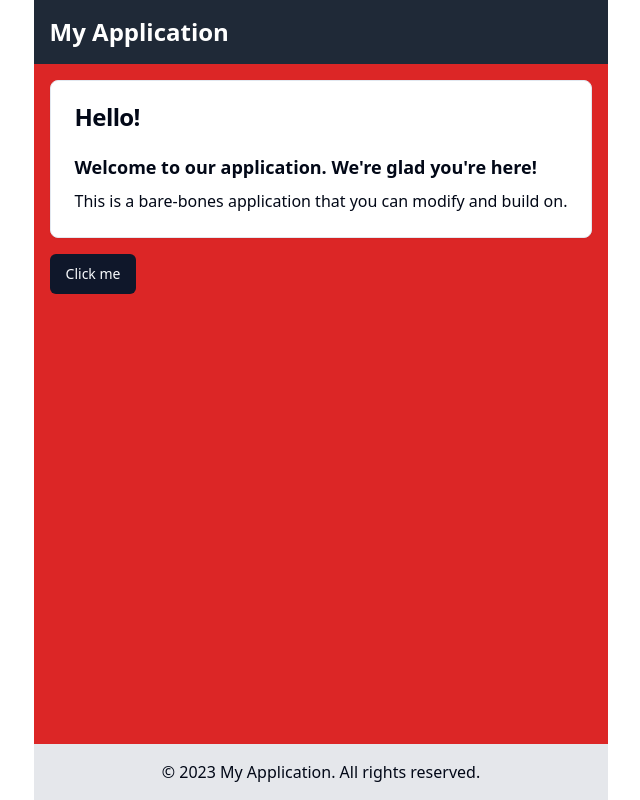
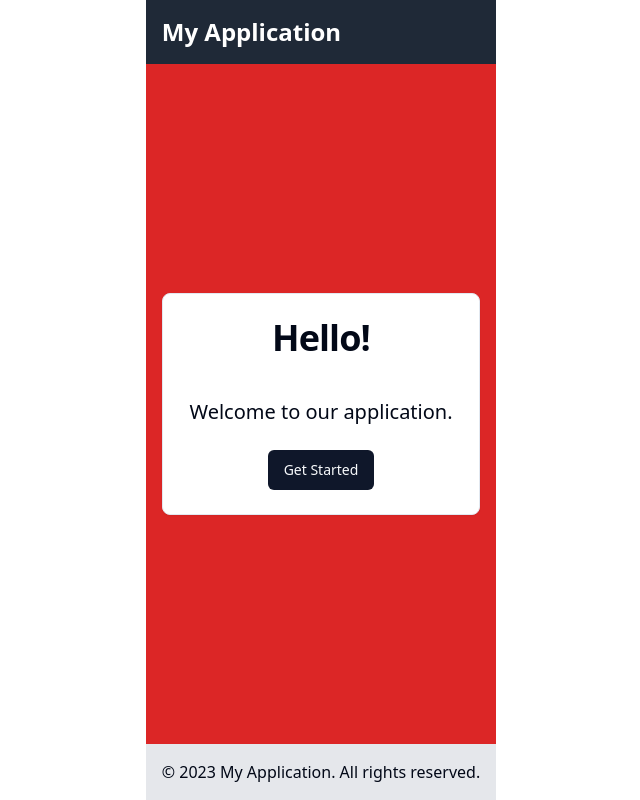
Before and after one commit to GPT-Engineer-App-Dev/modify-build-on, a React (Vite) app: page / in a window 1280 px wide. Shown: the whole page, without its empty margins (319-959 px from the left). Built offline with nearby package versions, Linux system fonts and the light colour scheme.

Commit message:
GPT Engineer Update

```diff
--- a/src/pages/Index.jsx
+++ b/src/pages/Index.jsx
@@ -9,18 +9,16 @@ const HomePage = () => {
         <h1 className="text-2xl font-bold">My Application</h1>
       </header>
 
-      <main className="flex-grow p-4 bg-red-600">
-        <Card className="mb-4">
+      <main className="flex-grow p-4 bg-red-600 flex items-center justify-center">
+        <Card className="w-full max-w-md text-center">
           <CardHeader>
-            <CardTitle>Hello!</CardTitle>
+            <CardTitle className="text-4xl font-bold">Hello!</CardTitle>
           </CardHeader>
           <CardContent>
-            <p className="text-lg font-semibold">Welcome to our application. We're glad you're here!</p>
-            <p className="mt-2">This is a bare-bones application that you can modify and build on.</p>
+            <p className="text-xl mt-4">Welcome to our application.</p>
+            <Button className="mt-6">Get Started</Button>
           </CardContent>
         </Card>
-
-        <Button>Click me</Button>
       </main>
 
       <footer className="bg-gray-200 p-4 text-center">
```
